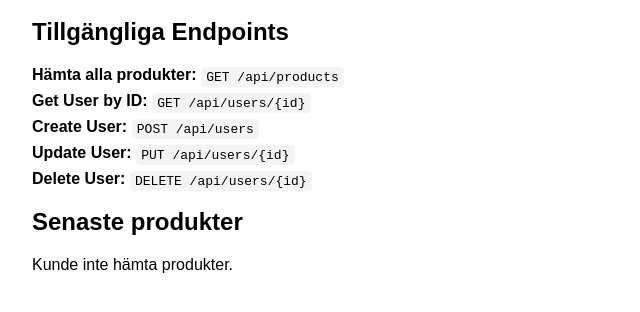
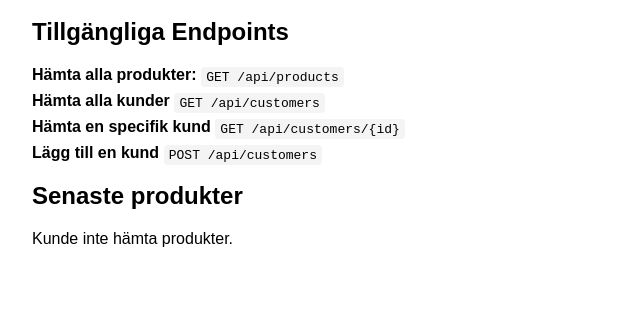
Before and after one commit to BYSuvNet/daapi, a plain HTML site: page wwwroot/index.html in a window 1280 px wide. Shown: the part 72-384 px from the top of the page, without its empty margins (0-640 px from the left). Drawn offline with Linux system fonts and the light colour scheme; no server answers.

Commit message:
Fix urls

```diff
--- a/wwwroot/index.html
+++ b/wwwroot/index.html
@@ -20,20 +20,16 @@
             <code>GET /api/products</code>
         </li>
         <li>
-            <strong>Get User by ID:</strong>
-            <code>GET /api/users/{id}</code>
+            <strong>Hämta alla kunder</strong>
+            <code>GET /api/customers</code>
         </li>
         <li>
-            <strong>Create User:</strong>
-            <code>POST /api/users</code>
+            <strong>Hämta en specifik kund</strong>
+            <code>GET /api/customers/{id}</code>
         </li>
         <li>
-            <strong>Update User:</strong>
-            <code>PUT /api/users/{id}</code>
-        </li>
-        <li>
-            <strong>Delete User:</strong>
-            <code>DELETE /api/users/{id}</code>
+            <strong>Lägg till en kund</strong>
+            <code>POST /api/customers</code>
         </li>
     </ul>
 
```
